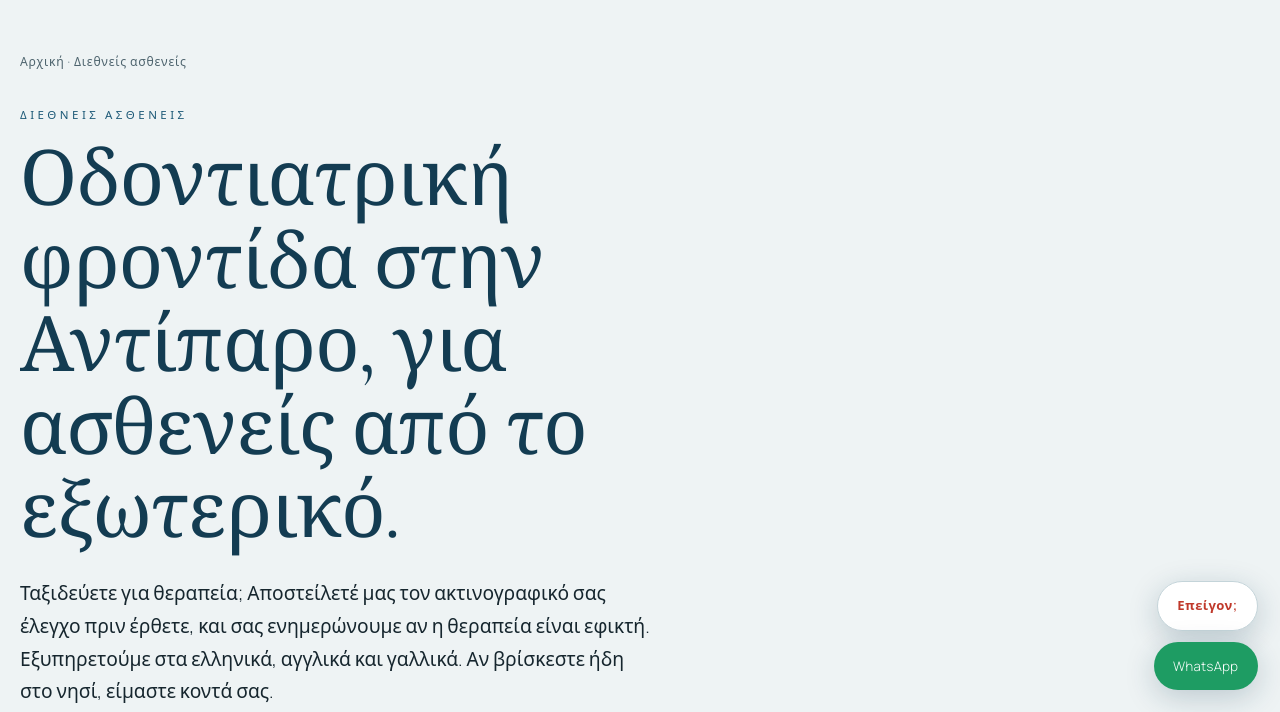
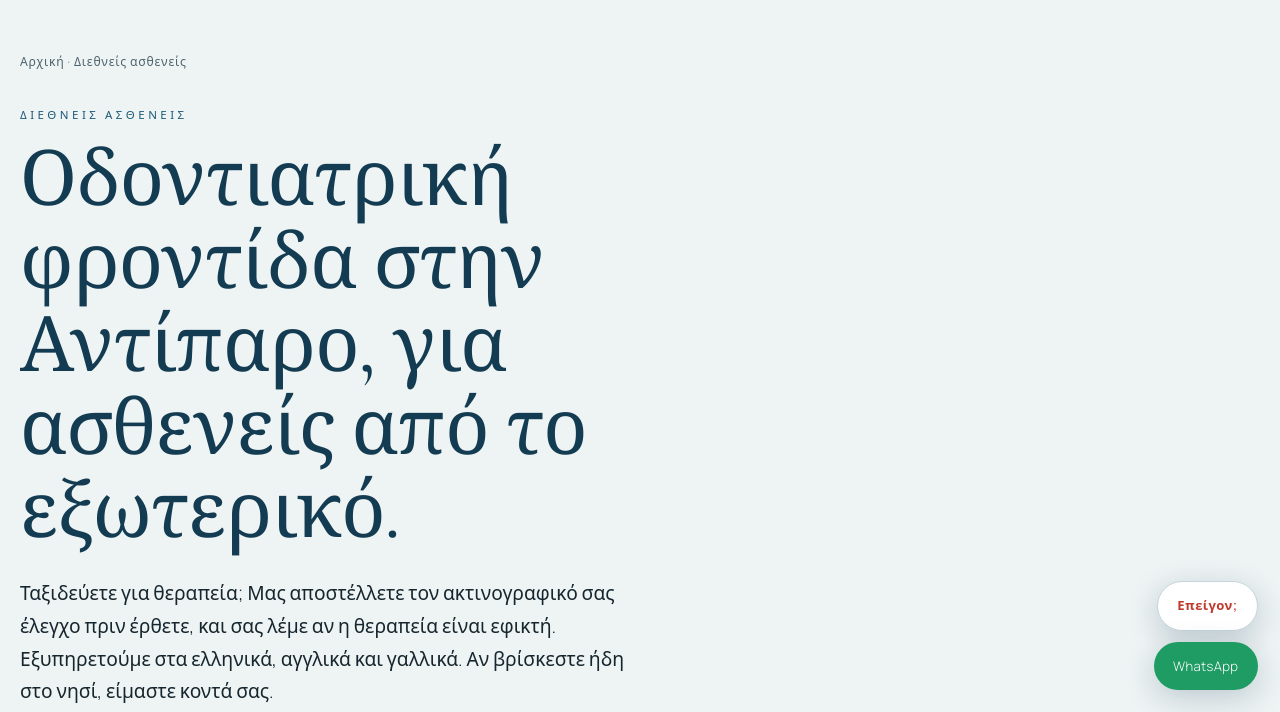
Before and after one commit to pxrissafidis-hash/antiparosdental, a plain HTML site: page international.html in a window 1280 px wide. Shown: the part 88-800 px from the top of the page. Drawn offline with nearby package versions, Linux system fonts and the light colour scheme.

Commit message:
Reword Greek intro line to match requested phrasing
Co-Authored-By: Claude Haiku 5.5 <noreply@anthropic.com>
Claude-Session: https://claude.ai/code/session_01QifcwWLBudBjscmNwmspuj

```diff
--- a/international.html
+++ b/international.html
@@ -86,7 +86,7 @@
   <div class="crumb"><a href="index.html">Αρχική</a> · Διεθνείς ασθενείς</div>
   <p class="eyebrow" data-i18n="i_eyebrow">Διεθνείς ασθενείς</p>
   <h1 data-i18n="i_h1">Οδοντιατρική φροντίδα στην Αντίπαρο, για ασθενείς από το εξωτερικό.</h1>
-  <p class="lead" data-i18n="i_lead">Ταξιδεύετε για θεραπεία; Αποστείλετέ μας τον ακτινογραφικό σας έλεγχο πριν έρθετε, και σας ενημερώνουμε αν η θεραπεία είναι εφικτή. Εξυπηρετούμε στα ελληνικά, αγγλικά και γαλλικά. Αν βρίσκεστε ήδη στο νησί, είμαστε κοντά σας.</p>
+  <p class="lead" data-i18n="i_lead">Ταξιδεύετε για θεραπεία; Μας αποστέλλετε τον ακτινογραφικό σας έλεγχο πριν έρθετε, και σας λέμε αν η θεραπεία είναι εφικτή. Εξυπηρετούμε στα ελληνικά, αγγλικά και γαλλικά. Αν βρίσκεστε ήδη στο νησί, είμαστε κοντά σας.</p>
   <div class="hero-img hero-img--photo" role="img" aria-label="Γραφικό δρομάκι στην Αντίπαρο με μπουκαμβίλιες"></div>
 </div>
 
```
